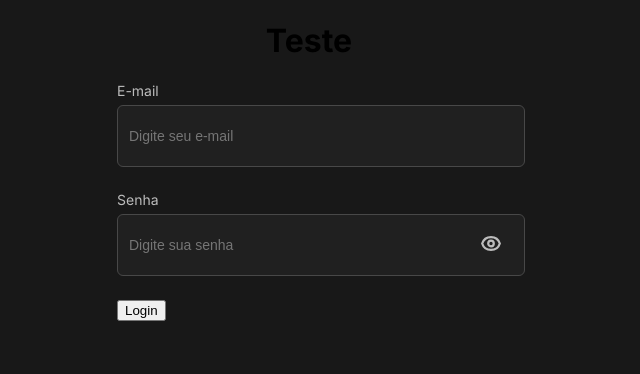
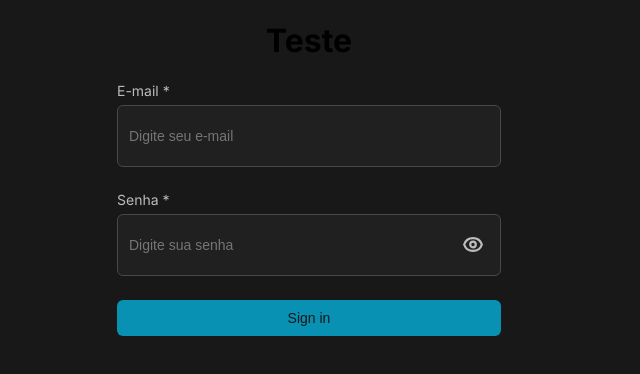
Before and after one commit to LuizFrare/login-trial, a React (Create React App) app: page / in a window 1280 px wide. Shown: the top 374 px of the page, without its empty margins (331-971 px from the left). Built offline with nearby package versions, Linux system fonts and the light colour scheme.

Commit message:
feat: create button component

```diff
--- /dev/null
+++ b/src/components/atoms/Button/Button.jsx
@@ -0,0 +1,26 @@
+import React from 'react';
+import PropTypes from 'prop-types';
+import "./styles.css";
+
+const Button = ({ variant, children, onClick }) => {
+  const buttonClass = `button ${variant}`;
+
+  return (
+    <button className={buttonClass} onClick={onClick}>
+      {children}
+    </button>
+  );
+};
+
+Button.propTypes = {
+  variant: PropTypes.oneOf(['primary', 'secondary']),
+  children: PropTypes.node.isRequired,
+  onClick: PropTypes.func,
+};
+
+Button.defaultProps = {
+  variant: 'primary',
+  onClick: () => {},
+};
+
+export default Button;
--- /dev/null
+++ b/src/components/atoms/Button/styles.css
@@ -0,0 +1,58 @@
+button {
+  transition: all 0.4s cubic-bezier(0.68, -0.55, 0.27, 1.55);
+  position: relative;
+  overflow: hidden;
+  cursor: pointer;
+  width: 100%;
+  min-width: 2.81rem;
+  border: none;
+  font-size: 0.875rem;
+  font-style: normal;
+  font-weight: 500;
+  line-height: 1.25rem;
+}
+
+.primary {
+  display: flex;
+  padding: 0.5rem 1rem;
+  justify-content: center;
+  align-items: center;
+  gap: 0.5rem;
+  border-radius: 0.375rem;
+  background: #0891b2;
+  color: #181818;
+}
+
+.primary::before {
+  content: "";
+  position: absolute;
+  top: 0;
+  left: -100%;
+  width: 100%;
+  height: 100%;
+  background: linear-gradient(to right, transparent, #06b6d4);
+  z-index: -1;
+  transition: left 0.4s cubic-bezier(0.68, -0.55, 0.27, 1.55);
+}
+
+.primary:hover {
+  background: #06b6d4;
+  color: #fff;
+}
+
+.primary:hover::before {
+  left: 100%;
+}
+
+.secondary {
+  color: #0891b2;
+  font-size: 0.875rem;
+  font-weight: 500;
+  line-height: 1.25rem;
+  text-decoration-line: underline;
+  background: transparent;
+}
+
+.secondary:hover {
+  color: #06B6D4;
+}
--- a/src/components/atoms/Input/styles.css
+++ b/src/components/atoms/Input/styles.css
@@ -7,6 +7,7 @@
 
 .input-wrapper {
   position: relative;
+  max-width: 22.5rem;
 }
 
 .label-atom {
@@ -18,9 +19,9 @@
 
 .eye-icon {
   position: absolute;
-  right: 0;
+  left: 11rem;
   top: 50%;
-  transform: translateY(-50%);
+  transform: translateY(-42%);
   cursor: pointer;
   background-color: transparent;
   border: none;
@@ -32,6 +33,7 @@
 }
 
 .input-atom {
+  display: flex;
   width: 100%;
   height: 2.625rem;
   padding: 0.5625rem 0.6875rem;
--- a/src/components/molecules/LoginForm/LoginForm.jsx
+++ b/src/components/molecules/LoginForm/LoginForm.jsx
@@ -5,6 +5,7 @@ import Input from "../../atoms/Input/Input";
 import useEmailValidation from "../../../hooks/useEmailValidation";
 import usePasswordValidation from "../../../hooks/usePasswordValidation";
 import "./styles.css";
+import Button from "../../atoms/Button/Button";
 
 const LoginForm = () => {
   const {
@@ -34,7 +35,7 @@ const LoginForm = () => {
     <div className="login-form">
       <Input
         type="text"
-        label="E-mail"
+        label="E-mail *"
         value={email}
         onChange={(e) => setEmail(e.target.value)}
         placeholder="Digite seu e-mail"
@@ -42,7 +43,7 @@ const LoginForm = () => {
       />
       <Input
         type="password"
-        label="Senha"
+        label="Senha *"
         value={password}
         isPassword
         onChange={(e) => setPassword(e.target.value)}
@@ -50,7 +51,7 @@ const LoginForm = () => {
         error={passwordError}
       />
 
-      <button onClick={handleLogin}>Login</button>
+      <Button variant='primary' onClick={handleLogin}>Sign in</Button>
     </div>
   );
 };
```
